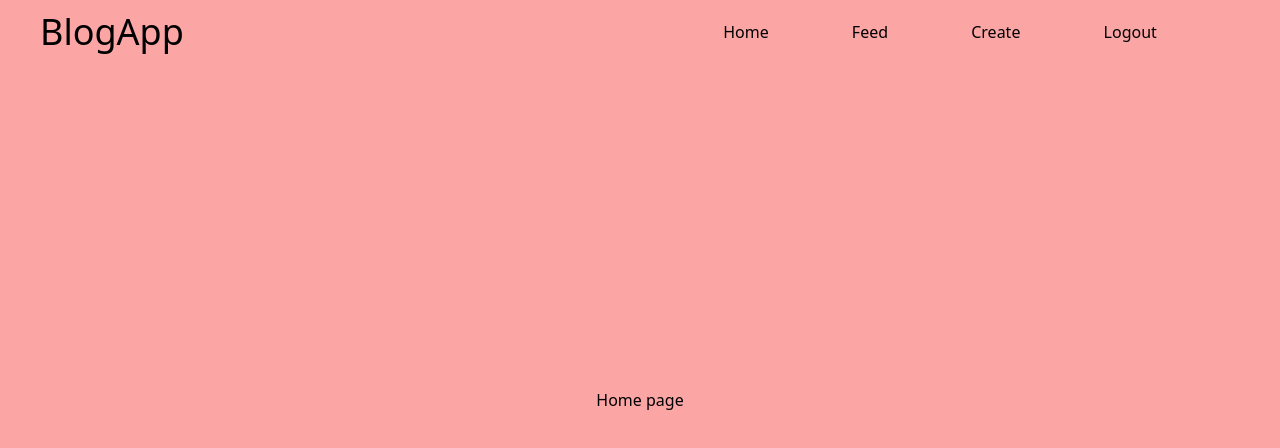
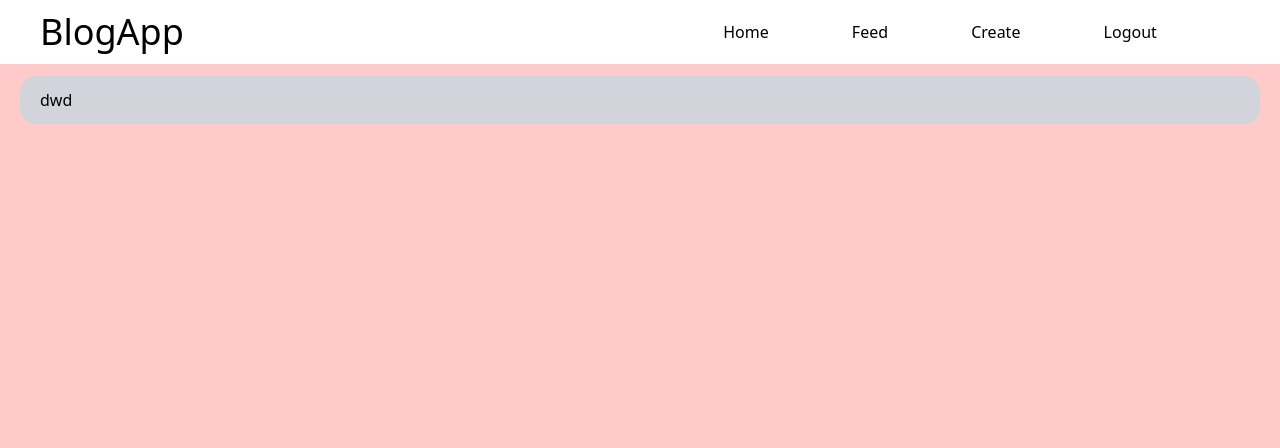
Before and after one commit to rahulpanchal0106/blog-app, a React (Vite) app: page / in a window 1280 px wide. Shown: the top 448 px of the page. Built offline with nearby package versions, Linux system fonts and the light colour scheme.

Commit message:
setup base url

```diff
--- a/src/App.jsx
+++ b/src/App.jsx
@@ -5,10 +5,19 @@ import Feed from './Pages/Feed/GetFeed/Feed';
 import Login from './Pages/Auth/Login';
 import Signup from './Pages/Auth/Signup';
 import Create from './Pages/Feed/Create/Create';
+import { useCookies } from 'react-cookie';
+import axios from 'axios'
+import { Toaster } from 'react-hot-toast';
 
 const App = ()=> {
+
+  const [cookies, setCookie, removeCookie] = useCookies(['authToken'])
+  const auth = cookies.authToken;
+
+  axios.defaults.baseURL="http://localhost:3000"
+
   const router = createBrowserRouter([
-    {path:'/',element:<HomePage/>},
+    {path:'/',element:auth?<HomePage/>:<Feed/>},
     {path:'/feed',element:<Feed/>},
     {path:'/login',element:<Login/>},
     {path:'/signup',element:<Signup/>},
@@ -18,6 +27,7 @@ const App = ()=> {
   return (
     <>
       <RouterProvider router={router}/>
+      <Toaster/>
     </>
   )
 }
```
